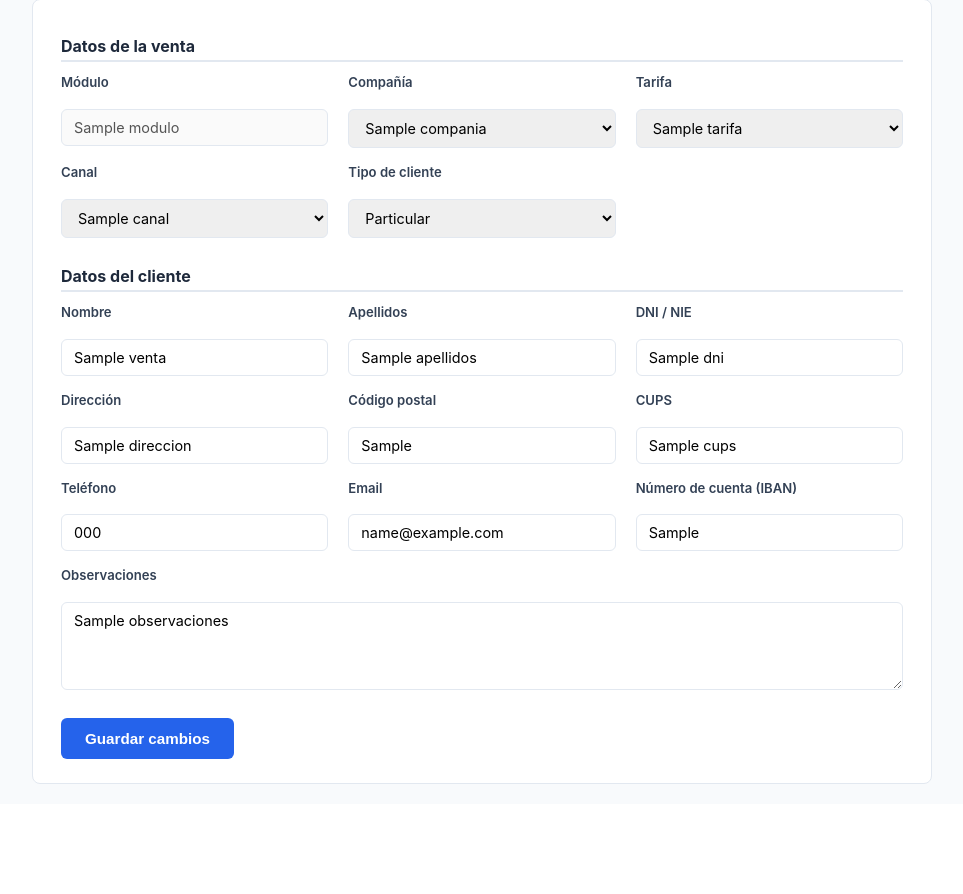
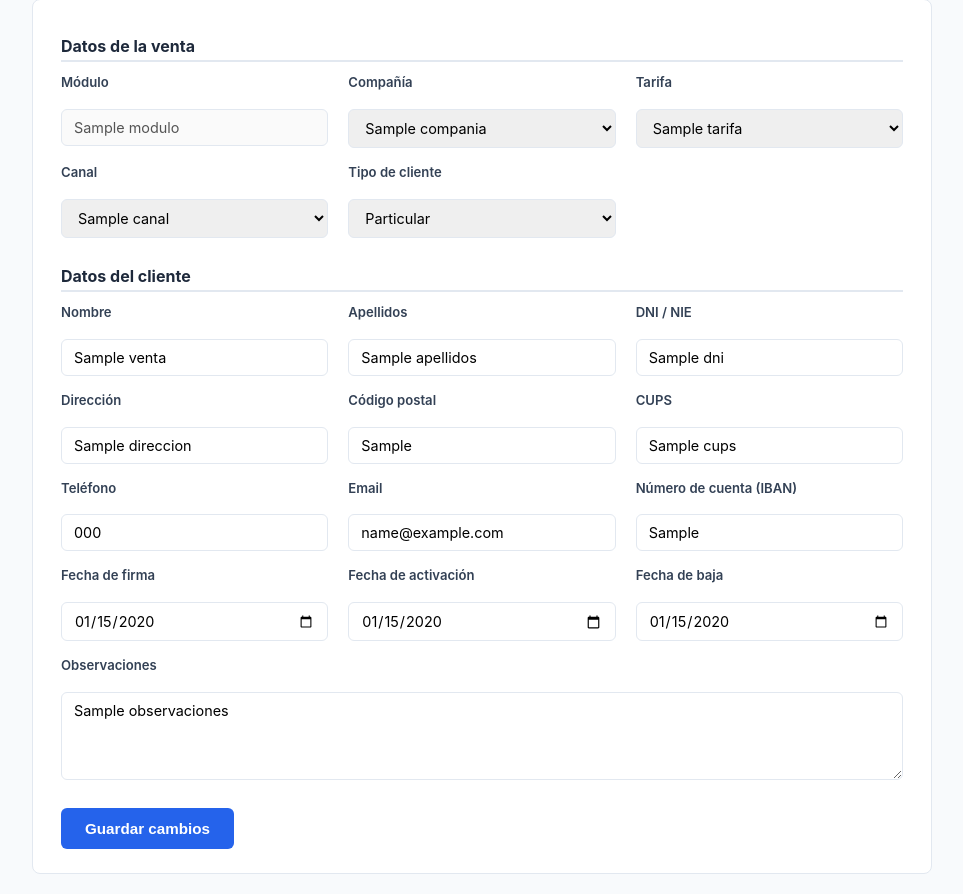
Before and after one commit to EnNiCa/basette-hub, a Flask app: template templates/ventas/editar.html in a window 1280 px wide. Shown: the part 178-1072 px from the top of the page, without its empty margins (158-1121 px from the left). Before the commit the page ends 962 px from the top, so only its background shows below. Run offline with Flask 3, Linux system fonts and the light colour scheme; the template is opened without the code that fills it: most values are stand-ins (such as "Sample title", 1, 10 or a date in 2020).

Commit message:
Actualizado editar clientes. Se añaden fechas de firma, activacion y baja

```diff
--- a/modules/ventas/routes.py
+++ b/modules/ventas/routes.py
@@ -307,6 +307,9 @@ def editar_venta(venta_id):
         cups = request.form.get('cups', '').strip().upper()
         numero_cuenta = request.form.get('numero_cuenta', '').strip().upper()
         cp = request.form.get('cp', '').strip()
+        fecha_firma = request.form.get('fecha_firma') or None
+        fecha_activacion = request.form.get('fecha_activacion') or None
+        fecha_baja = request.form.get('fecha_baja') or None
 
         errores = []
         if tipo_cliente == 'particular' and not dni_valido(dni):
@@ -339,9 +342,11 @@ def editar_venta(venta_id):
             tarifas = cursor.fetchall()
             cursor.execute("SELECT id, nombre FROM canales")
             canales = cursor.fetchall()
+            cursor.execute("SELECT id, fecha_baja, motivo FROM bajas WHERE venta_id = %s", (venta_id,))
+            baja = cursor.fetchone()
             venta.update(request.form.to_dict())
             venta['id'] = venta_id
-            return render_template('ventas/editar.html', venta=venta, companias=companias, tarifas=tarifas, canales=canales, origen=origen)
+            return render_template('ventas/editar.html', venta=venta, companias=companias, tarifas=tarifas, canales=canales, origen=origen, baja=baja)
 
         cursor.execute(
             """
@@ -349,7 +354,8 @@ def editar_venta(venta_id):
                 tipo_energia = %s, compania_id = %s, tarifa_id = %s, canal_id = %s,
                 nombre = %s, apellidos = %s, tipo_cliente = %s, direccion = %s, cp = %s,
                 dni = %s, cif = %s, razon_social = %s, cups = %s,
-                telefono = %s, email = %s, numero_cuenta = %s, observaciones = %s
+                telefono = %s, email = %s, numero_cuenta = %s, observaciones = %s,
+                fecha_firma = %s, fecha_activacion = %s
             WHERE id = %s
             """,
             (
@@ -370,9 +376,29 @@ def editar_venta(venta_id):
                 request.form.get('email'),
                 numero_cuenta or None,
                 request.form.get('observaciones'),
+                fecha_firma,
+                fecha_activacion,
                 venta_id,
             )
         )
+
+        cursor.execute("SELECT id FROM bajas WHERE venta_id = %s", (venta_id,))
+        baja_existente = cursor.fetchone()
+
+        if fecha_baja:
+            if baja_existente:
+                cursor.execute(
+                    "UPDATE bajas SET fecha_baja = %s WHERE venta_id = %s",
+                    (fecha_baja, venta_id)
+                )
+            else:
+                cursor.execute(
+                    "INSERT INTO bajas (venta_id, fecha_baja) VALUES (%s, %s)",
+                    (venta_id, fecha_baja)
+                )
+        elif baja_existente:
+            cursor.execute("DELETE FROM bajas WHERE venta_id = %s", (venta_id,))
+
         db.commit()
         flash('Venta actualizada correctamente.', 'exito')
         return redirect(origen)
@@ -387,8 +413,10 @@ def editar_venta(venta_id):
     tarifas = cursor.fetchall()
     cursor.execute("SELECT id, nombre FROM canales")
     canales = cursor.fetchall()
+    cursor.execute("SELECT id, fecha_baja, motivo FROM bajas WHERE venta_id = %s", (venta_id,))
+    baja = cursor.fetchone()
 
-    return render_template('ventas/editar.html', venta=venta, companias=companias, tarifas=tarifas, canales=canales, origen=origen)
+    return render_template('ventas/editar.html', venta=venta, companias=companias, tarifas=tarifas, canales=canales, origen=origen, baja=baja)
 
 def buscar_ventas(modulo_filtro=None, buscar=''):
     db = get_db()
--- a/templates/ventas/editar.html
+++ b/templates/ventas/editar.html
@@ -133,6 +133,21 @@
                    title="IBAN español, ej: ES61 1234 3456 42 0456323532">
         </div>
 
+        <div class="form-grupo">
+            <label for="fecha_firma">Fecha de firma</label>
+            <input type="date" id="fecha_firma" name="fecha_firma" value="{{ venta.fecha_firma.strftime('%Y-%m-%d') if venta.fecha_firma else '' }}">
+        </div>
+
+        <div class="form-grupo">
+            <label for="fecha_activacion">Fecha de activación</label>
+            <input type="date" id="fecha_activacion" name="fecha_activacion" value="{{ venta.fecha_activacion.strftime('%Y-%m-%d') if venta.fecha_activacion else '' }}">
+        </div>
+
+        <div class="form-grupo">
+            <label for="fecha_baja">Fecha de baja</label>
+            <input type="date" id="fecha_baja" name="fecha_baja" value="{{ baja.fecha_baja.strftime('%Y-%m-%d') if baja else '' }}">
+        </div>
+
         <div class="form-grupo" style="grid-column: 1 / -1;">
             <label for="observaciones">Observaciones</label>
             <textarea id="observaciones" name="observaciones" rows="4">{{ venta.observaciones or '' }}</textarea>
```
Also changed, not shown: modules/liquidaciones/__init__.py (added).
